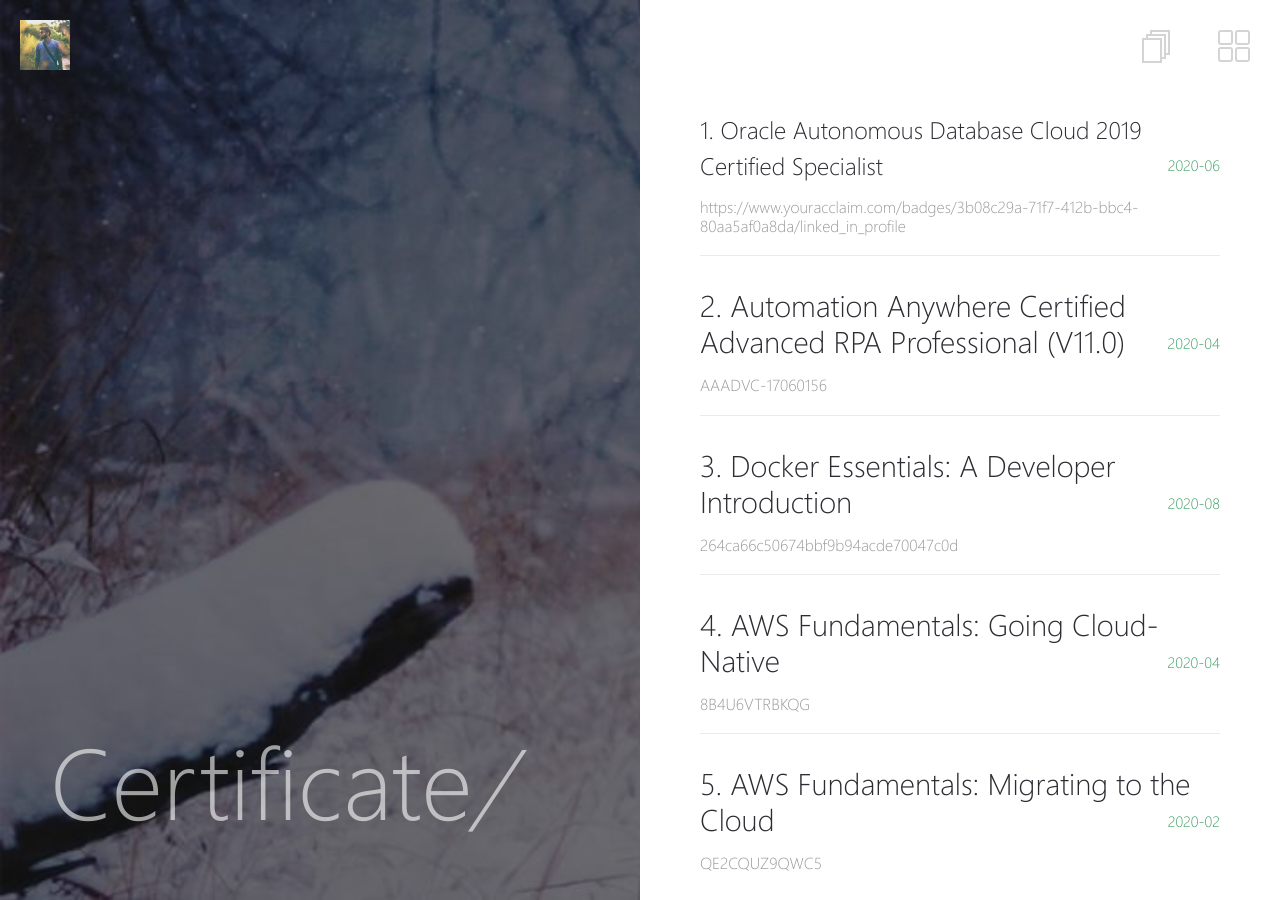
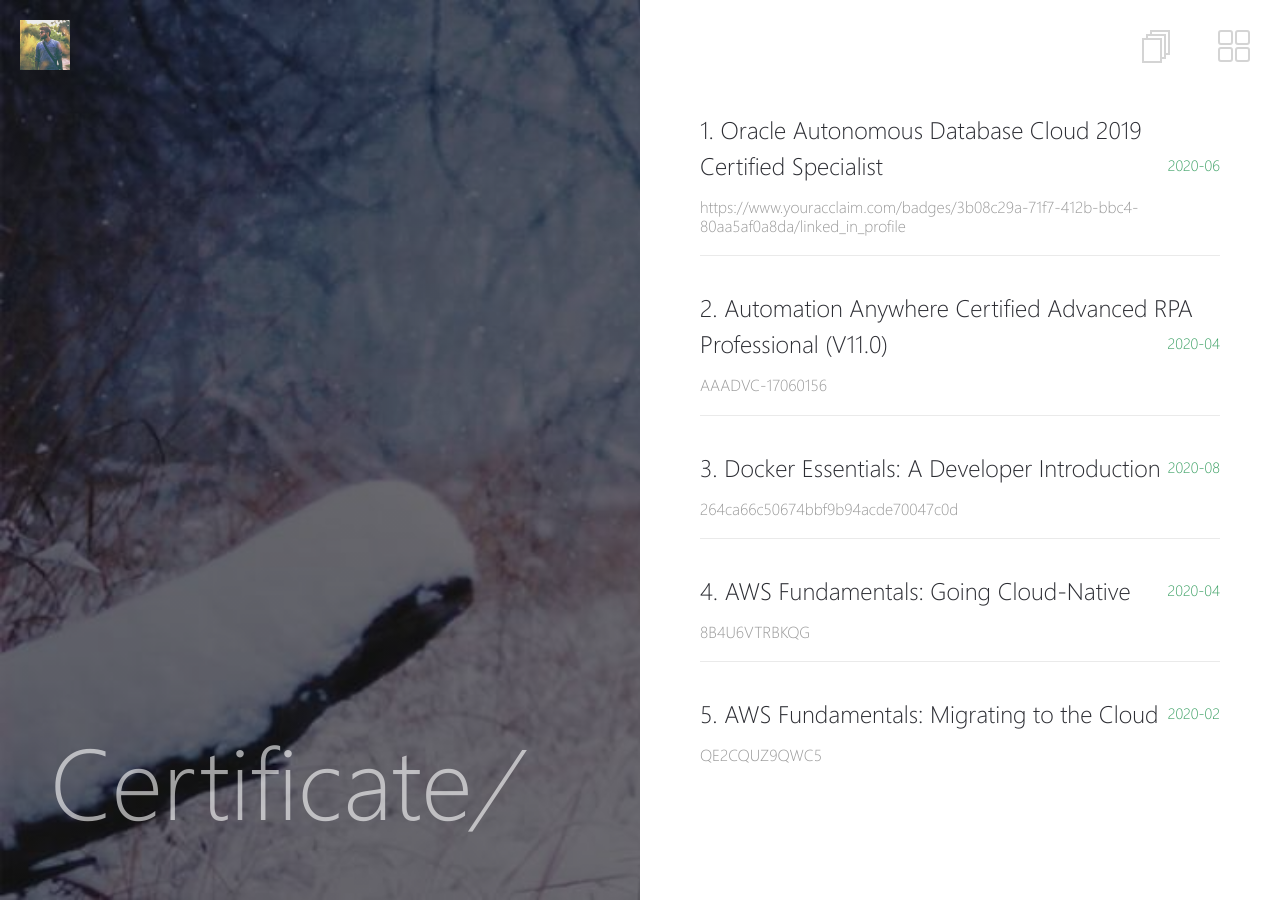
Before and after one commit to NilayanBose/NilayanBose.github.io, a Jekyll site: the page built from _pages/posts.md, in a window 1280 px wide. Built offline with Jekyll 4.4.1, drawn with Linux system fonts in a browser that asks for light colours.

Commit message:
Update post-list.html

```diff
--- a/_layouts/post-list.html
+++ b/_layouts/post-list.html
@@ -34,7 +34,7 @@ layout: compress
            <li>
           <h2>
             <a href="https://www.linkedin.com/company/automation-anywhere/">
-              <span>2. Automation Anywhere Certified Advanced RPA Professional (V11.0)</span>
+              <span style="font-size:x-large;font-weight:500;">2. Automation Anywhere Certified Advanced RPA Professional (V11.0)</span>
             </a>
             <span class="date">{{ "2020-04" | date: '%b %Y' }}</span>
           </h2>
@@ -43,7 +43,7 @@ layout: compress
           <li>
           <h2>
             <a href="https://www.youracclaim.com/badges/1f64dd09-d071-495f-8646-cbb9e1ce3d9c?source=linked_in_profile">
-              <span>3. Docker Essentials: A Developer Introduction</span>
+              <span style="font-size:x-large;font-weight:500;">3. Docker Essentials: A Developer Introduction</span>
             </a>
             <span class="date">{{ "2020-08" | date: '%b %Y' }}</span>
           </h2>
@@ -52,7 +52,7 @@ layout: compress
           <li>
           <h2>
             <a href="https://www.coursera.org/account/accomplishments/verify/QE2CQUZ9QWC5">
-              <span>4. AWS Fundamentals: Going Cloud-Native</span>
+              <span style="font-size:x-large;font-weight:500;">4. AWS Fundamentals: Going Cloud-Native</span>
             </a>
             <span class="date">{{ "2020-04" | date: '%b %Y' }}</span>
           </h2>
@@ -61,7 +61,7 @@ layout: compress
           <li>
           <h2>
             <a href="https://coursera.org/share/a54e49c809e8f48cdfbf0b21dcf9b227">
-              <span>5. AWS Fundamentals: Migrating to the Cloud</span>
+              <span style="font-size:x-large;font-weight:500;">5. AWS Fundamentals: Migrating to the Cloud</span>
             </a>
             <span class="date">{{ "2020-02" | date: '%b %Y' }}</span>
           </h2>
```
